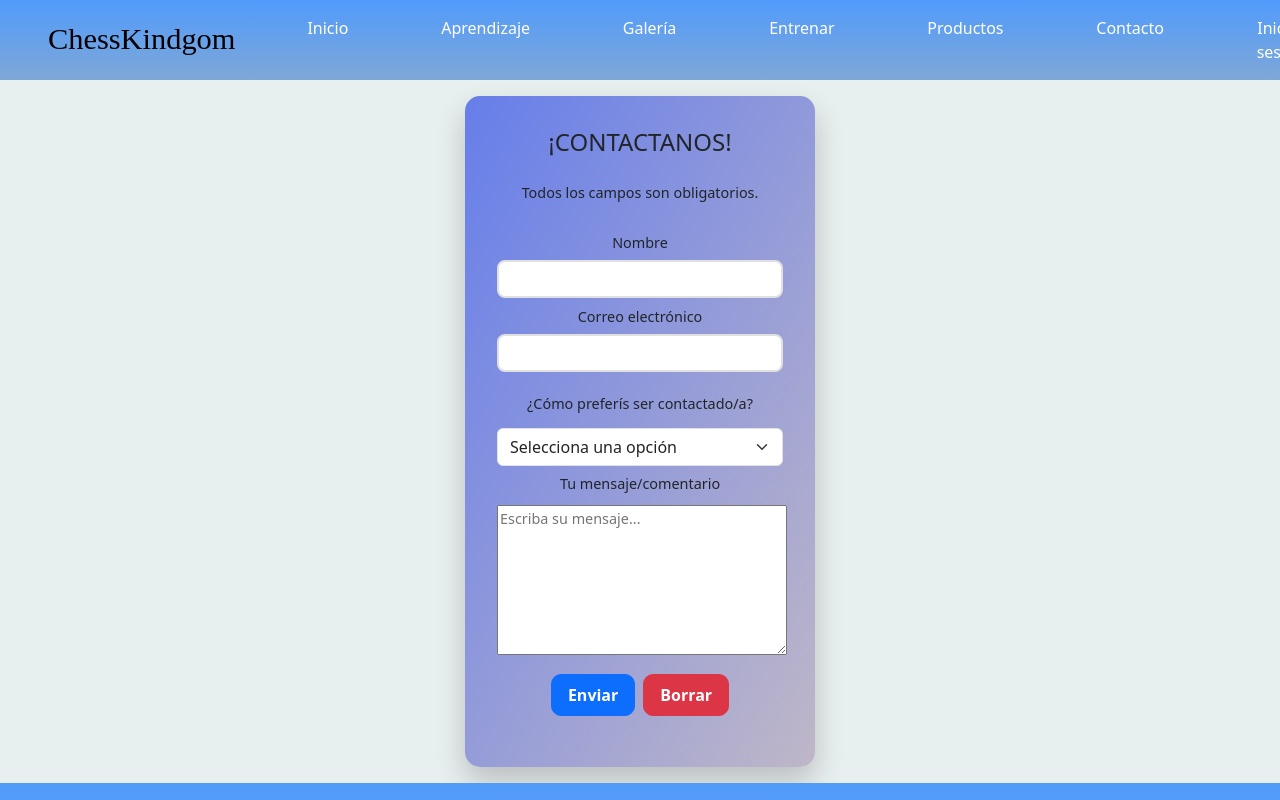
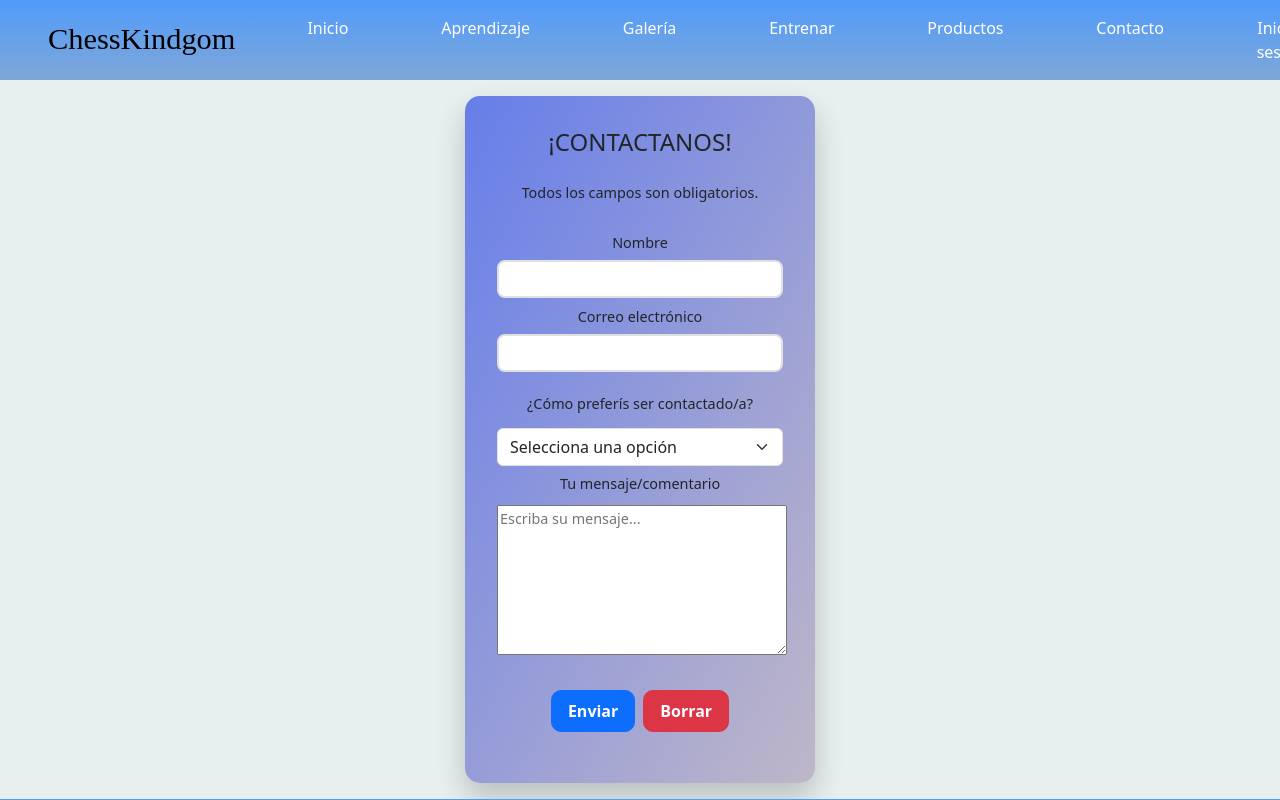
Before and after one commit to KingLear90/chesskingdom_deploy, a React (Vite) app in the folder front/: page /contact in a window 1280 px wide. Shown: the top 800 px of the page. Built offline with nearby package versions, Linux system fonts and the light colour scheme; a web font is replaced by a local one.

Commit message:
update style

```diff
--- a/front/src/Pages/Contact/Contact.tsx
+++ b/front/src/Pages/Contact/Contact.tsx
@@ -43,8 +43,8 @@ function Contact() {
             <textarea name="message" className='contact-textarea' id="message" rows={8} maxLength={250} placeholder="Escriba su mensaje..."/>
 
             <div className="contact-buttons">
-              <button type="submit" className="btn btn-primary py-2">Enviar</button>
-              <button type="reset" className="btn btn-danger py-2">Borrar</button>
+              <button type="submit" className="btn btn-primary py-2 mt-4">Enviar</button>
+              <button type="reset" className="btn btn-danger py-2 mt-4">Borrar</button>
             </div>
         </form>
          {/* Como thanks es true, se muestra el mensaje de agradecimiento */}
```
